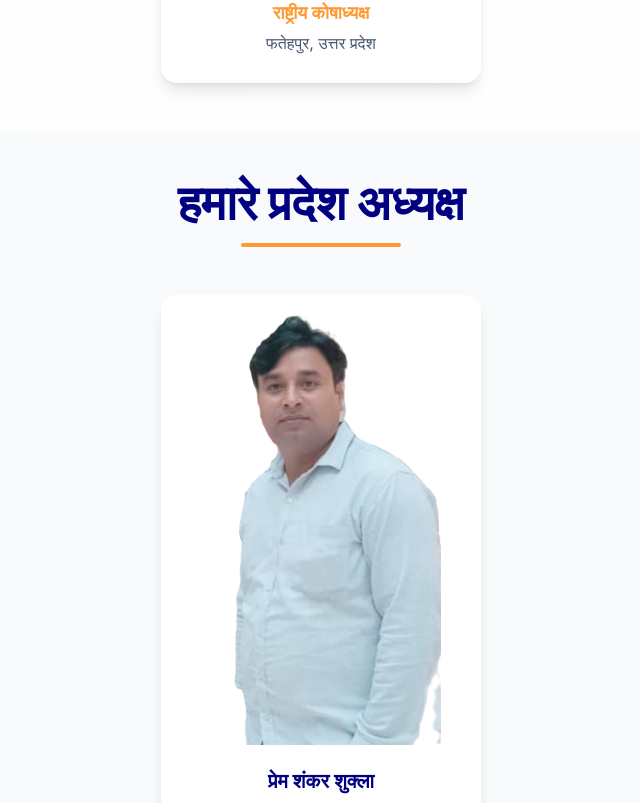
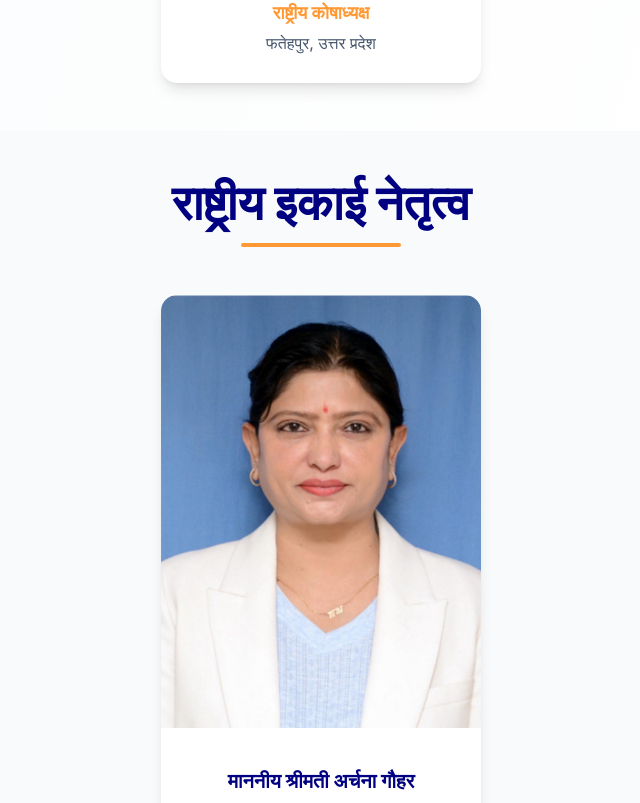
Before and after one commit to digicoders-git/Yuva_Naya_Dal, a React (Vite) app: page / in a window 1280 px wide. Shown: the part 10990-11793 px from the top of the page, without its empty margins (319-959 px from the left). Built offline with nearby package versions, Linux system fonts and the light colour scheme; no server answers.

Commit message:
archana add

```diff
--- a/src/pages/Home.jsx
+++ b/src/pages/Home.jsx
@@ -1,6 +1,6 @@
 import { motion, AnimatePresence } from 'framer-motion';
 import { NavLink } from 'react-router-dom';
-import { logo, image36, image37, image38, image8 , image40 , image41 ,image42 , image43, image44, image45, image47, image48, image49, image50, image51, image52, image53, image46, image54,image55, image56, image57, image58 } from '../utils/images';
+import { logo, image36, image37, image38, image8 , image40 , image41 ,image42 , image43, image44, image45, image47, image48, image49, image50, image51, image52, image53, image46, image54,image55, image56, image57, image58, image59 } from '../utils/images';
 import { HiOutlineShieldCheck, HiOutlineGlobe, HiOutlineChartBar, HiOutlineArrowRight } from 'react-icons/hi';
 import { FaBalanceScale, FaGraduationCap, FaFacebookF, FaTwitter, FaInstagram, FaYoutube, FaWhatsapp, FaTelegramPlane } from 'react-icons/fa';
 import { HiX } from 'react-icons/hi';
@@ -1033,6 +1033,44 @@ const Home = () => {
                     </div>
                     {/* === END ORG-CHART === */}
 
+                </div>
+            </section>
+
+            {/* Rashtriya Ikai Netritva Section */}
+            <section className="pt-12 pb-6 px-4 md:px-6 bg-slate-50 relative overflow-hidden">
+                <div className="container mx-auto max-w-7xl">
+                    <motion.div
+                        initial={{ opacity: 0, y: 30 }}
+                        whileInView={{ opacity: 1, y: 0 }}
+                        viewport={{ once: true }}
+                        className="text-center mb-10 md:mb-12"
+                    >
+                        <h2 className="text-3xl md:text-4xl lg:text-5xl font-extrabold text-navy-flag mb-4">
+                            राष्ट्रीय इकाई नेतृत्व
+                        </h2>
+                        <motion.div
+                            initial={{ scaleX: 0 }}
+                            whileInView={{ scaleX: 1 }}
+                            viewport={{ once: true }}
+                            transition={{ delay: 0.3 }}
+                            className="h-1 w-24 md:w-40 bg-saffron mx-auto rounded-full mb-6"
+                        />
+                    </motion.div>
+
+                    {/* Centered Grid for Rashtriya Ikai Netritva */}
+                    <div className="flex justify-center w-full">
+                        <div className="max-w-xs w-full">
+                            <LeaderCard
+                                image={image59}
+                                name="माननीय श्रीमती अर्चना गौहर"
+                                title="राष्ट्रीय अध्यक्ष"
+                                subtitle="(टीम महिला) नई दिल्ली"
+                                delay={0.1}
+                                position="object-top object-contain"
+                                onClick={() => setSelectedImage({ img: image59, name: "माननीय श्रीमती अर्चना गौहर" })}
+                            />
+                        </div>
+                    </div>
                 </div>
             </section>
 
--- a/src/utils/images.js
+++ b/src/utils/images.js
@@ -67,6 +67,7 @@ import image55 from '../assets/image-55.png';
 import image56 from '../assets/image-56.png';
 import image57 from '../assets/image-57.png';
 import image58 from '../assets/image-58.png';
+import image59 from '../assets/image-59.png';
 
 
 
@@ -84,7 +85,7 @@ export const galleryImages = {
    21: image21, 22: image22, 23: image23, 24: image24, 25: image25,
    26: image26, 27: image27, 28: image28, 30: image30,
    31: image31, 32: image32, 34: image34, 35: image35,
-   36: image36, 37: image37, 38: image38, 39: image39 ,40: image40, 41: image41, 42: image42, 43: image43, 44: image44, 45: image45, 46: image46, 47: image47, 48: image48, 49: image49, 50: image50, 51: image51, 52: image52, 53: image53, 54: image54, 55: image55, 56: image56, 57: image57, 58: image58
+   36: image36, 37: image37, 38: image38, 39: image39 ,40: image40, 41: image41, 42: image42, 43: image43, 44: image44, 45: image45, 46: image46, 47: image47, 48: image48, 49: image49, 50: image50, 51: image51, 52: image52, 53: image53, 54: image54, 55: image55, 56: image56, 57: image57, 58: image58, 59: image59
 
 };
 
@@ -95,5 +96,5 @@ export {
    image1, image2, image3, image4, image5, image7, image8,
    image12, image13, image14, image15, image16, image17, image18, image19, image20,
    image21, image22, image23, image24, image25, image26, image27, image28, image30,
-   image31, image32,  image34, image35, image36, image37, image38, image39 ,image40, image41, image42, image43 ,image44, image45, image46, image47, image48, image49, image50, image51, image52, image53, image54, image55, image56, image57, image58
+   image31, image32,  image34, image35, image36, image37, image38, image39 ,image40, image41, image42, image43 ,image44, image45, image46, image47, image48, image49, image50, image51, image52, image53, image54, image55, image56, image57, image58, image59
 };
```
Also changed, not shown: src/assets/image-59.png (added).
